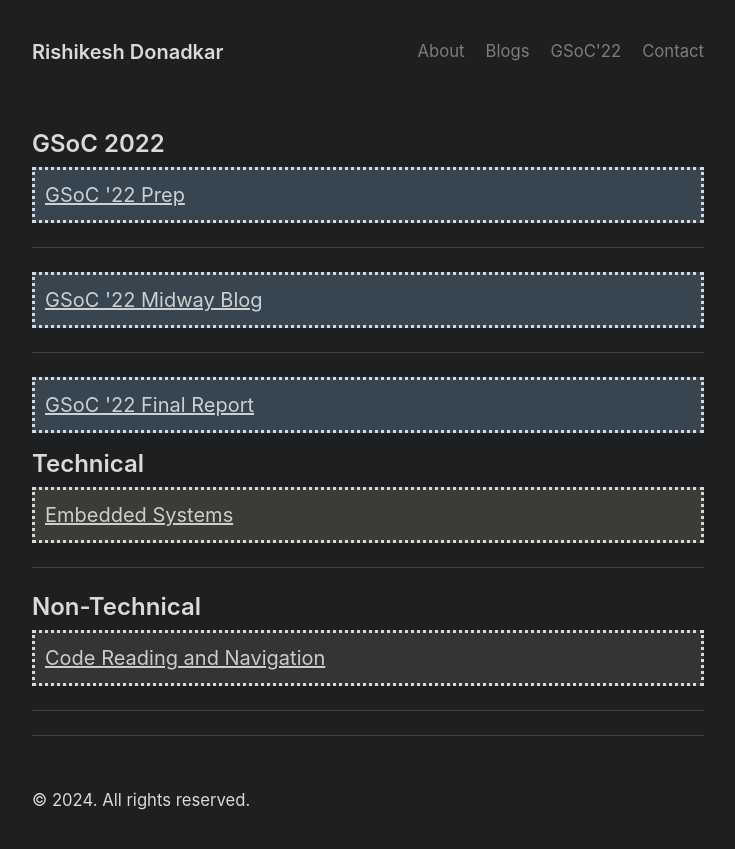
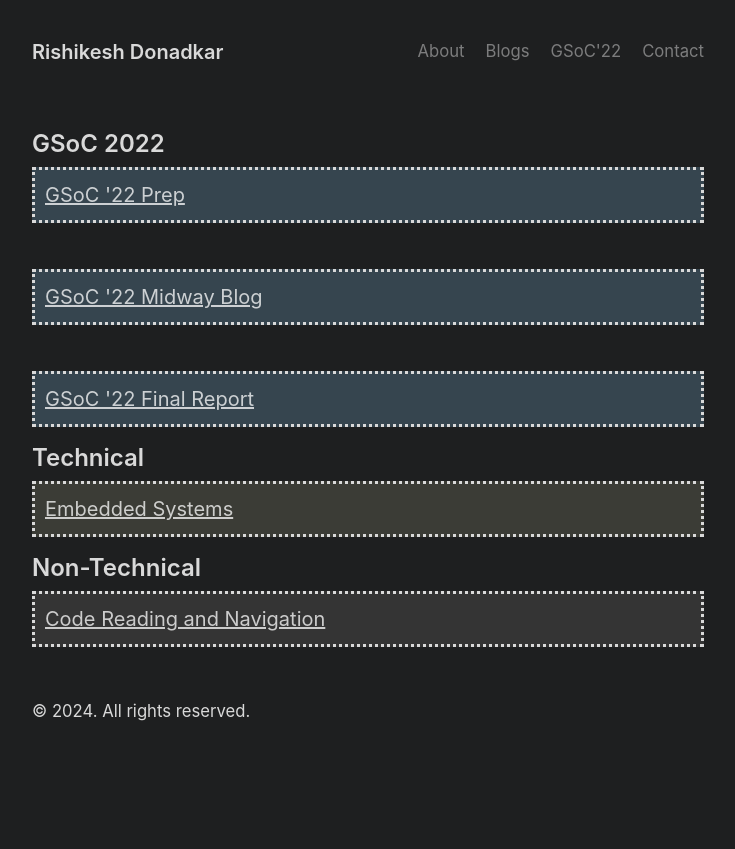
Before and after one commit to RISHI27-dot/rishi27-dot.github.io, a Jekyll site: the page built from blog.md, in a window 1280 px wide. Shown: the top 849 px of the page, without its empty margins (272-1007 px from the left). Built offline with Jekyll 4.4.1, drawn with Linux system fonts in a browser that asks for light colours.

Commit message:
Remove unwanted hrs

```diff
--- a/blog.md
+++ b/blog.md
@@ -5,27 +5,21 @@ layout: default
 <div style="background-color:#36454F;padding:10px;border-style: dotted">
 	<a href="/gsoc/selection_prep">GSoC '22 Prep</a>
 </div>
-<hr>
+<br>
 <div style="background-color:#36454F;padding:10px;border-style: dotted">
 	<a href="/midway_blog/home">GSoC '22 Midway Blog</a>
 </div>
-<hr>
+<br>
 <div style="background-color:#36454F;padding:10px;border-style: dotted">
 	<a href="/final_report/home">GSoC '22 Final Report</a>
 </div>
 
 ## Technical
-
 <div style="background-color:#3b3c36;padding:10px;border-style: dotted">
 	<a href="blogs/technical/embedded_systems">Embedded Systems</a>
 </div>
-<hr>
 
 ## Non-Technical
-
 <div style="background-color:#343434 ;padding:10px;border-style: dotted">
 	<a href="blogs/non-technical/code_navigation_and_reading">Code Reading and Navigation</a>
 </div>
-<hr>
-
-<hr>
```
